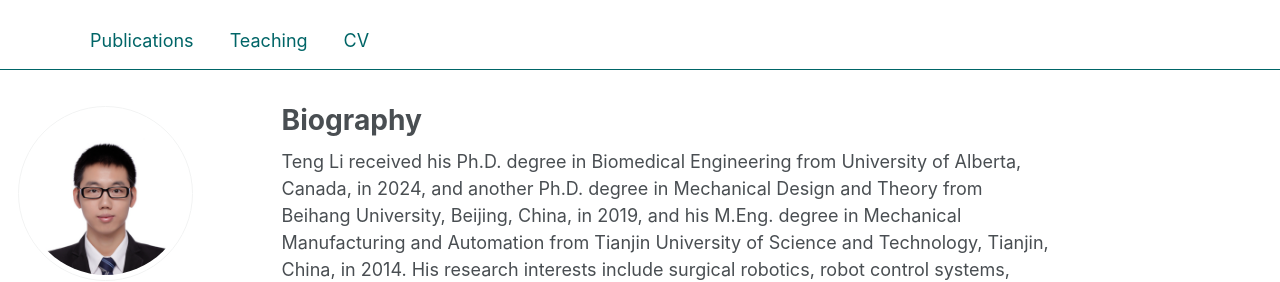
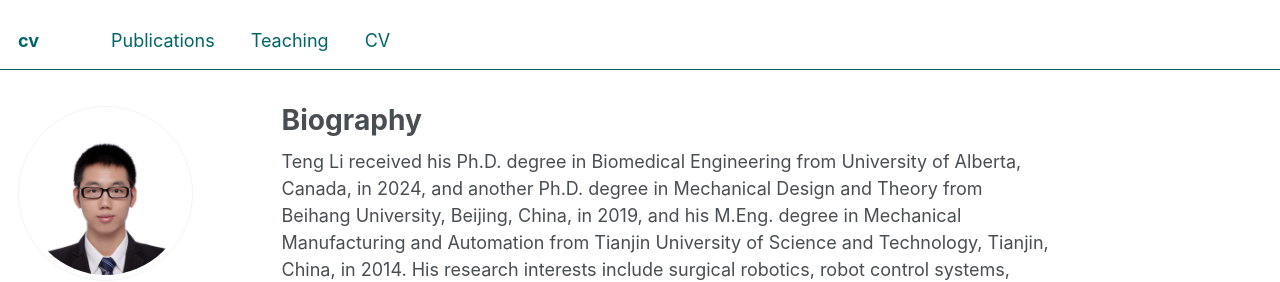
Before and after one commit to teng4/teng4.github.io, a Jekyll site: the page built from _pages/about.md, in a window 1280 px wide. Shown: the top 282 px of the page. Built offline with Jekyll 4.4.1, drawn with Linux system fonts in a browser that asks for light colours; some web fonts are replaced.

Commit message:
Update masthead.html

```diff
--- a/_includes/masthead.html
+++ b/_includes/masthead.html
@@ -7,7 +7,7 @@
         <button><div class="navicon"></div></button>
         <ul class="visible-links">
 <!--           <li class="masthead__menu-item masthead__menu-item--lg"><a href="{{ base_path }}/">{{ site.title }}</a></li> -->
-          <li class="masthead__menu-item masthead__menu-item--lg"><a href="{{ base_path }}/">{{ site.cv }}</a></li> <!-- teng4 modified (20240507). -->
+          <li class="masthead__menu-item masthead__menu-item--lg"><a href="{{ base_path }}/">{{ "cv" }}</a></li> <!-- teng4 modified (20240507). -->
           {% for link in site.data.navigation.main %}
             {% if link.url contains 'http' %}
               {% assign domain = '' %}
```
